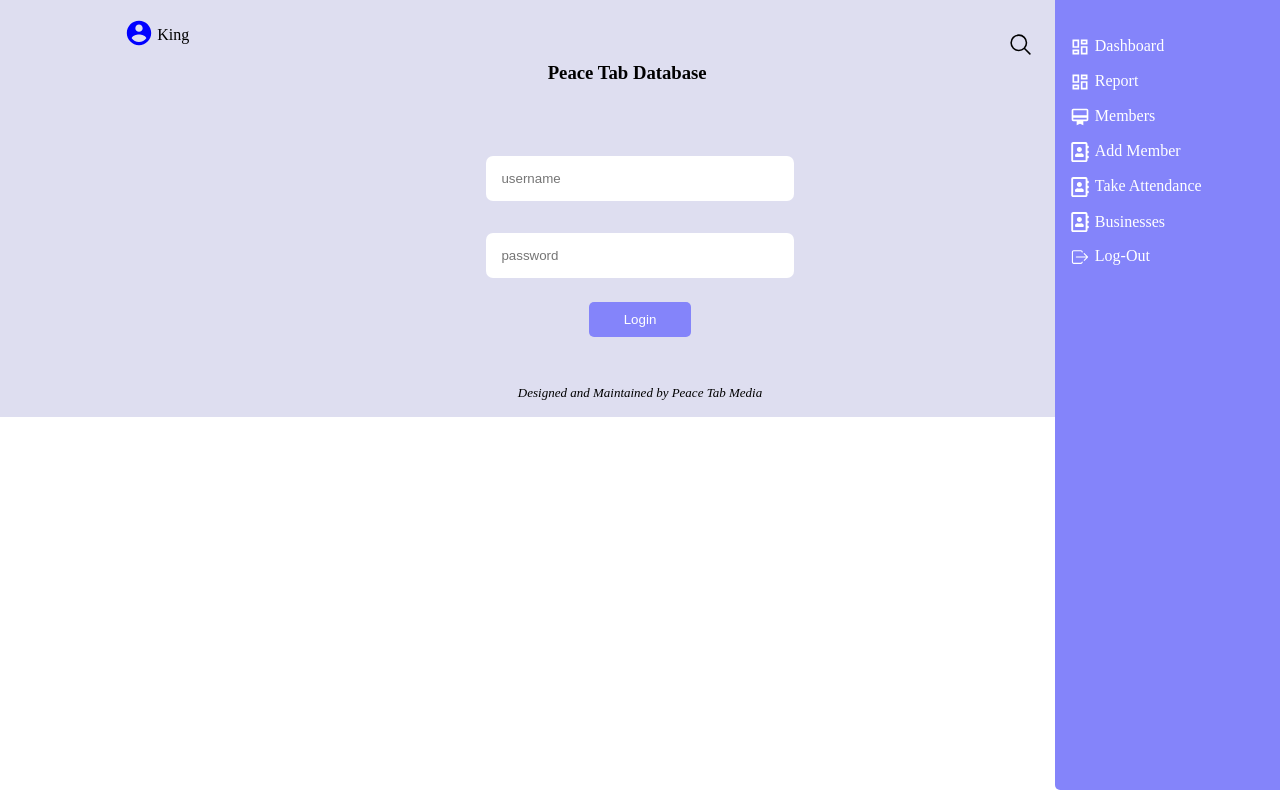
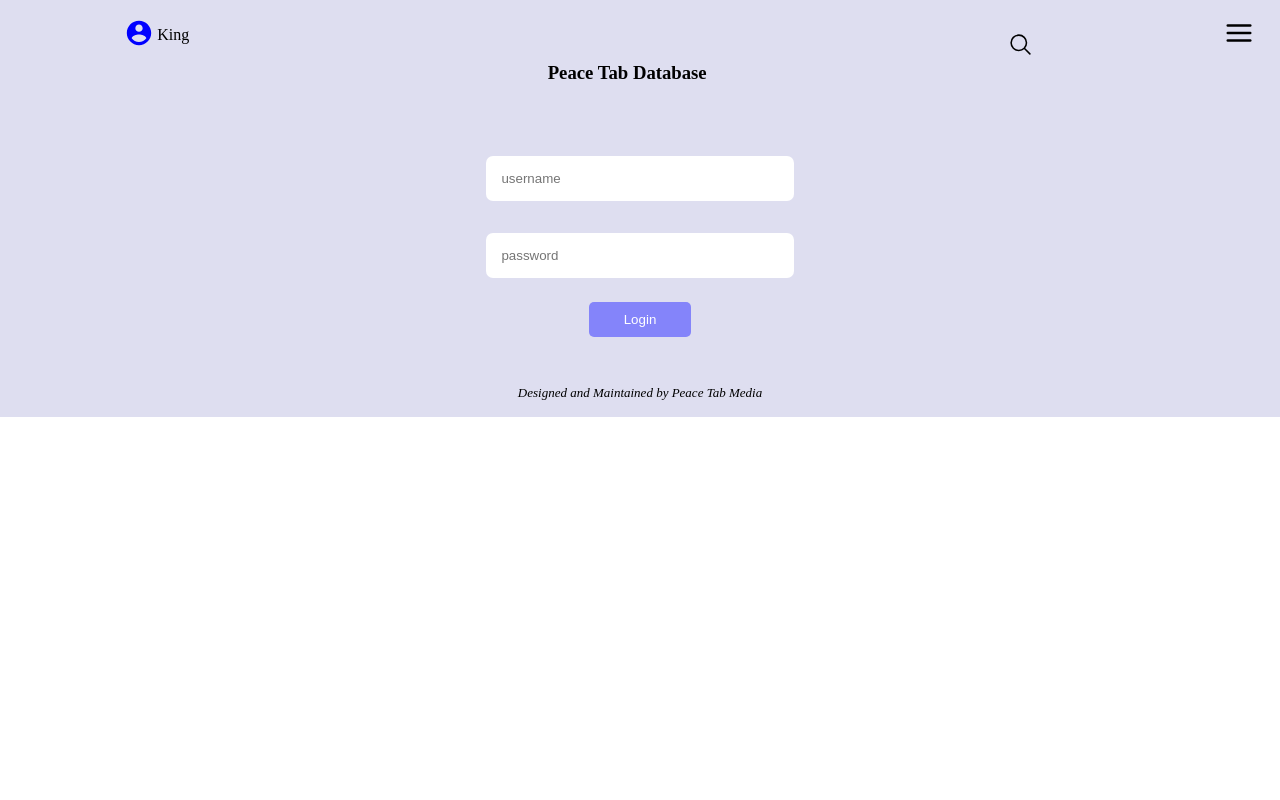
Before and after one commit to ANYIEKPON/peace_tab_client, a React (Vite) app: page / in a window 1280 px wide. Built offline with nearby package versions, Linux system fonts and the light colour scheme.

Commit message:
next commit

```diff
--- a/src/components/navBar/Navbar.jsx
+++ b/src/components/navBar/Navbar.jsx
@@ -12,7 +12,7 @@ const Navbar = () => {
   const [searchOpen, setOpenSearch] = useState(false);
   const [nav, setNav] = useState(false);
   const [user, setUser] = useState(localStorage.getItem("user"));
-  const [showSide, setShowSide] = useState(true);
+  const [showSide, setShowSide] = useState(false);
 
   const responsive = () => {
     const windowWidth = window.screen.width;
@@ -24,13 +24,13 @@ const Navbar = () => {
   };
 
   // window.addEventListener("resize", responsive);
-  useEffect(() => {
-    setUser(localStorage.getItem("user"));
-  }, [localStorage.getItem("user")]);
+  // useEffect(() => {
+  //   setUser(localStorage.getItem("user"));
+  // }, [localStorage.getItem("user")]);
 
   useEffect(() => {
     window.addEventListener("resize", responsive);
-    // return () => window.removeEventListener("resize", responsive);
+    window.addEventListener("load", responsive);
   }, []);
 
   const handleClick = () => {};
@@ -38,10 +38,9 @@ const Navbar = () => {
     setOpenSearch((prev) => !prev);
   };
 
-  console.log(user);
-
   const openNav = () => {
     setNav((prev) => !prev);
+    console.log("done");
   };
 
   const handleNav = () => {
```
